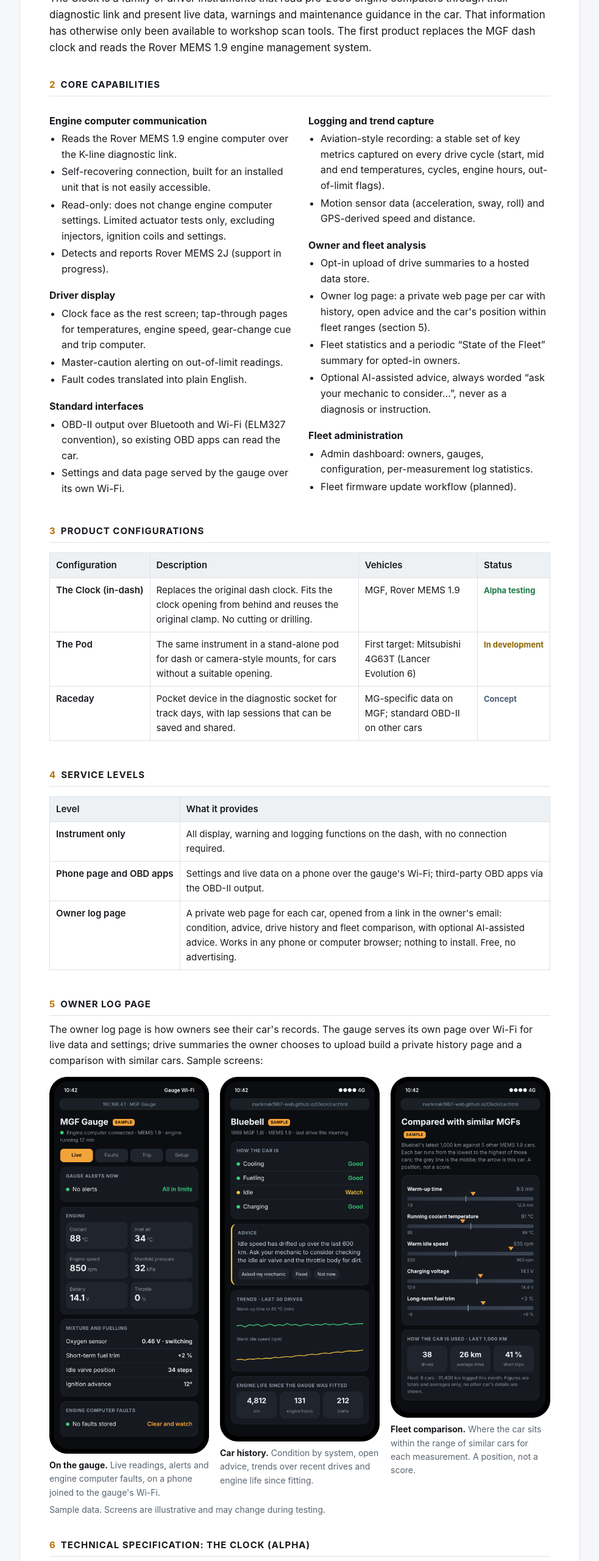
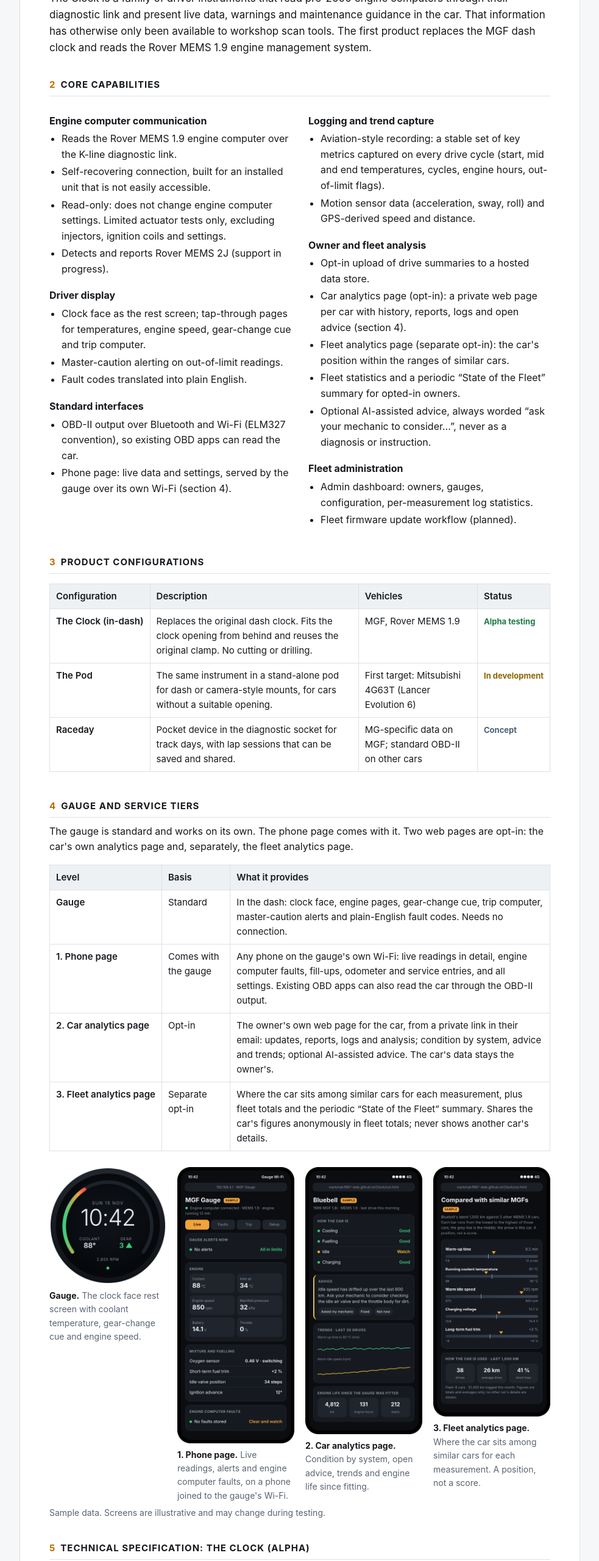
Before and after one commit to markmak1967-web/Clock, a plain HTML site: page index.html in a window 1280 px wide. Shown: the part 240-2800 px from the top of the page at 61% size, without its empty margins (148-1131 px from the left). Drawn offline with Linux system fonts and the light colour scheme.

Commit message:
Capability statement: gauge plus three tiers (phone page, car analytics page, fleet analytics page) with sample screens
Co-Authored-By: Claude Opus 5.5 <noreply@anthropic.com>
Claude-Session: https://claude.ai/code/session_01JxdzroXRy3z8zJcZLDEWup

```diff
--- a/index.html
+++ b/index.html
@@ -34,8 +34,9 @@ td:first-child{font-weight:600;white-space:nowrap}
 .st{font-weight:700;font-size:13px;white-space:nowrap}
 .st.now{color:var(--ok)}.st.dev{color:var(--amb)}.st.idea{color:var(--idea)}
 .note{font-size:14px;color:var(--dim)}
-.figs{display:grid;grid-template-columns:repeat(3,1fr);gap:18px;margin:14px 0 6px}
-@media (max-width:700px){.figs{grid-template-columns:1fr;max-width:340px;margin-left:auto;margin-right:auto}}
+.figs{display:grid;grid-template-columns:repeat(4,1fr);gap:18px;margin:16px 0 6px;align-items:start}
+@media (max-width:860px){.figs{grid-template-columns:repeat(2,1fr)}}
+@media (max-width:520px){.figs{grid-template-columns:1fr;max-width:320px;margin-left:auto;margin-right:auto}}
 figure{margin:0}
 figure img{width:100%;height:auto;display:block}
 figcaption{font-size:14px;color:var(--dim);margin-top:8px}
@@ -78,7 +79,7 @@ footer p{margin:4px 0}
     <h3>Standard interfaces</h3>
     <ul>
       <li>OBD-II output over Bluetooth and Wi-Fi (ELM327 convention), so existing OBD apps can read the car.</li>
-      <li>Settings and data page served by the gauge over its own Wi-Fi.</li>
+      <li>Phone page: live data and settings, served by the gauge over its own Wi-Fi (section 4).</li>
     </ul>
   </div>
   <div>
@@ -90,7 +91,8 @@ footer p{margin:4px 0}
     <h3>Owner and fleet analysis</h3>
     <ul>
       <li>Opt-in upload of drive summaries to a hosted data store.</li>
-      <li>Owner log page: a private web page per car with history, open advice and the car's position within fleet ranges (section 5).</li>
+      <li>Car analytics page (opt-in): a private web page per car with history, reports, logs and open advice (section 4).</li>
+      <li>Fleet analytics page (separate opt-in): the car's position within the ranges of similar cars.</li>
       <li>Fleet statistics and a periodic “State of the Fleet” summary for opted-in owners.</li>
       <li>Optional AI-assisted advice, always worded “ask your mechanic to consider…”, never as a diagnosis or instruction.</li>
     </ul>
@@ -110,24 +112,24 @@ footer p{margin:4px 0}
   <tr><td>Raceday</td><td>Pocket device in the diagnostic socket for track days, with lap sessions that can be saved and shared.</td><td>MG-specific data on MGF; standard OBD-II on other cars</td><td><span class="st idea">Concept</span></td></tr>
 </table></div>
 
-<h2><span>4</span>Service levels</h2>
+<h2><span>4</span>Gauge and service tiers</h2>
+<p>The gauge is standard and works on its own. The phone page comes with it. Two web pages are opt-in: the car's own analytics page and, separately, the fleet analytics page.</p>
 <div class="wrapt"><table>
-  <tr><th>Level</th><th>What it provides</th></tr>
-  <tr><td>Instrument only</td><td>All display, warning and logging functions on the dash, with no connection required.</td></tr>
-  <tr><td>Phone page and OBD apps</td><td>Settings and live data on a phone over the gauge's Wi-Fi; third-party OBD apps via the OBD-II output.</td></tr>
-  <tr><td>Owner log page</td><td>A private web page for each car, opened from a link in the owner's email: condition, advice, drive history and fleet comparison, with optional AI-assisted advice. Works in any phone or computer browser; nothing to install. Free, no advertising.</td></tr>
+  <tr><th>Level</th><th>Basis</th><th>What it provides</th></tr>
+  <tr><td>Gauge</td><td>Standard</td><td>In the dash: clock face, engine pages, gear-change cue, trip computer, master-caution alerts and plain-English fault codes. Needs no connection.</td></tr>
+  <tr><td>1. Phone page</td><td>Comes with the gauge</td><td>Any phone on the gauge's own Wi-Fi: live readings in detail, engine computer faults, fill-ups, odometer and service entries, and all settings. Existing OBD apps can also read the car through the OBD-II output.</td></tr>
+  <tr><td>2. Car analytics page</td><td>Opt-in</td><td>The owner's own web page for the car, from a private link in their email: updates, reports, logs and analysis; condition by system, advice and trends; optional AI-assisted advice. The car's data stays the owner's.</td></tr>
+  <tr><td>3. Fleet analytics page</td><td>Separate opt-in</td><td>Where the car sits among similar cars for each measurement, plus fleet totals and the periodic “State of the Fleet” summary. Shares the car's figures anonymously in fleet totals; never shows another car's details.</td></tr>
 </table></div>
-
-<h2><span>5</span>Owner log page</h2>
-<p>The owner log page is how owners see their car's records. The gauge serves its own page over Wi-Fi for live data and settings; drive summaries the owner chooses to upload build a private history page and a comparison with similar cars. Sample screens:</p>
 <div class="figs">
-  <figure><img src="img/mock_gauge_page.png" alt="Sample of the page served by the gauge: live engine readings, alerts and fault status" loading="lazy"><figcaption><b>On the gauge.</b> Live readings, alerts and engine computer faults, on a phone joined to the gauge's Wi-Fi.</figcaption></figure>
-  <figure><img src="img/mock_car_history.png" alt="Sample owner log page: condition by system, advice, trends and engine life" loading="lazy"><figcaption><b>Car history.</b> Condition by system, open advice, trends over recent drives and engine life since fitting.</figcaption></figure>
-  <figure><img src="img/mock_fleet.png" alt="Sample fleet comparison: this car's position on fleet ranges for key measurements" loading="lazy"><figcaption><b>Fleet comparison.</b> Where the car sits within the range of similar cars for each measurement. A position, not a score.</figcaption></figure>
+  <figure><img src="img/mock_gauge_screen.png" alt="Sample gauge screen: clock, coolant temperature, gear cue and engine speed ring" loading="lazy"><figcaption><b>Gauge.</b> The clock face rest screen with coolant temperature, gear-change cue and engine speed.</figcaption></figure>
+  <figure><img src="img/mock_phone_page.png" alt="Sample phone page: live engine readings, alerts and fault status" loading="lazy"><figcaption><b>1. Phone page.</b> Live readings, alerts and engine computer faults, on a phone joined to the gauge's Wi-Fi.</figcaption></figure>
+  <figure><img src="img/mock_car_analytics.png" alt="Sample car analytics page: condition by system, advice, trends and engine life" loading="lazy"><figcaption><b>2. Car analytics page.</b> Condition by system, open advice, trends and engine life since fitting.</figcaption></figure>
+  <figure><img src="img/mock_fleet_analytics.png" alt="Sample fleet analytics page: this car's position on fleet ranges" loading="lazy"><figcaption><b>3. Fleet analytics page.</b> Where the car sits among similar cars for each measurement. A position, not a score.</figcaption></figure>
 </div>
 <p class="note">Sample data. Screens are illustrative and may change during testing.</p>
 
-<h2><span>6</span>Technical specification: The Clock (alpha)</h2>
+<h2><span>5</span>Technical specification: The Clock (alpha)</h2>
 <div class="wrapt"><table>
   <tr><th>Item</th><th>Specification</th></tr>
   <tr><td>Display and processor</td><td>1.75-inch round AMOLED touch display, 466 × 466, ESP32-S3 dual-core processor with Wi-Fi and Bluetooth</td></tr>
@@ -140,16 +142,16 @@ footer p{margin:4px 0}
   <tr><td>Back end</td><td>Hosted data store and web pages; email notifications to owners</td></tr>
 </table></div>
 
-<h2><span>7</span>Data handling</h2>
+<h2><span>6</span>Data handling</h2>
 <ul>
   <li>Vehicle location is never stored or transmitted. GPS is used for speed and distance only.</li>
-  <li>Uploads and AI advice are opt-in. With them switched off, no data leaves the car.</li>
+  <li>The car analytics page, the fleet analytics page and AI advice are each opt-in. With them switched off, no data leaves the car.</li>
   <li>No driving scores. Advice concerns the condition of the car, not the driver.</li>
-  <li>Owner pages are private to one car. Fleet outputs show totals and averages only, never another car's details.</li>
+  <li>The car analytics page is private to one car. Fleet outputs show totals and averages only, never another car's details.</li>
   <li>Owners can delete their data at any time from their car's page.</li>
 </ul>
 
-<h2><span>8</span>Development status</h2>
+<h2><span>7</span>Development status</h2>
 <div class="wrapt"><table>
   <tr><th>Stage</th><th>Scope</th><th>Status</th></tr>
   <tr><td>Bench and prototype</td><td>Engine computer link, display firmware, interface board, back end</td><td><span class="st now">Complete</span></td></tr>
@@ -159,11 +161,11 @@ footer p{margin:4px 0}
 </table></div>
 <p class="note">Alpha units are not for sale.</p>
 
-<h2><span>9</span>Contact</h2>
+<h2><span>8</span>Contact</h2>
 <p id="contact">Enquiries about the project, alpha testing or future versions: <span id="contactLine">contact details to follow.</span></p>
 
 <footer>
-  <p>Owners: open your car's page from the link in your email. Each link is private to one car.</p>
+  <p>Owners: open your car analytics page from the link in your email. Each link is private to one car.</p>
   <p>Independent project, not affiliated with or endorsed by MG, MG Rover, SAIC Motor or Mitsubishi. MG and MGF are trademarks of their owners and are used only to identify compatible vehicles.</p>
 </footer>
 </main>
```
Also changed, not shown: img/mock_car_analytics.png (renamed from img/mock_car_history.png), img/mock_fleet_analytics.png (renamed from img/mock_fleet.png), img/mock_gauge_screen.png (added), img/mock_phone_page.png (renamed from img/mock_gauge_page.png), 1 other file.
